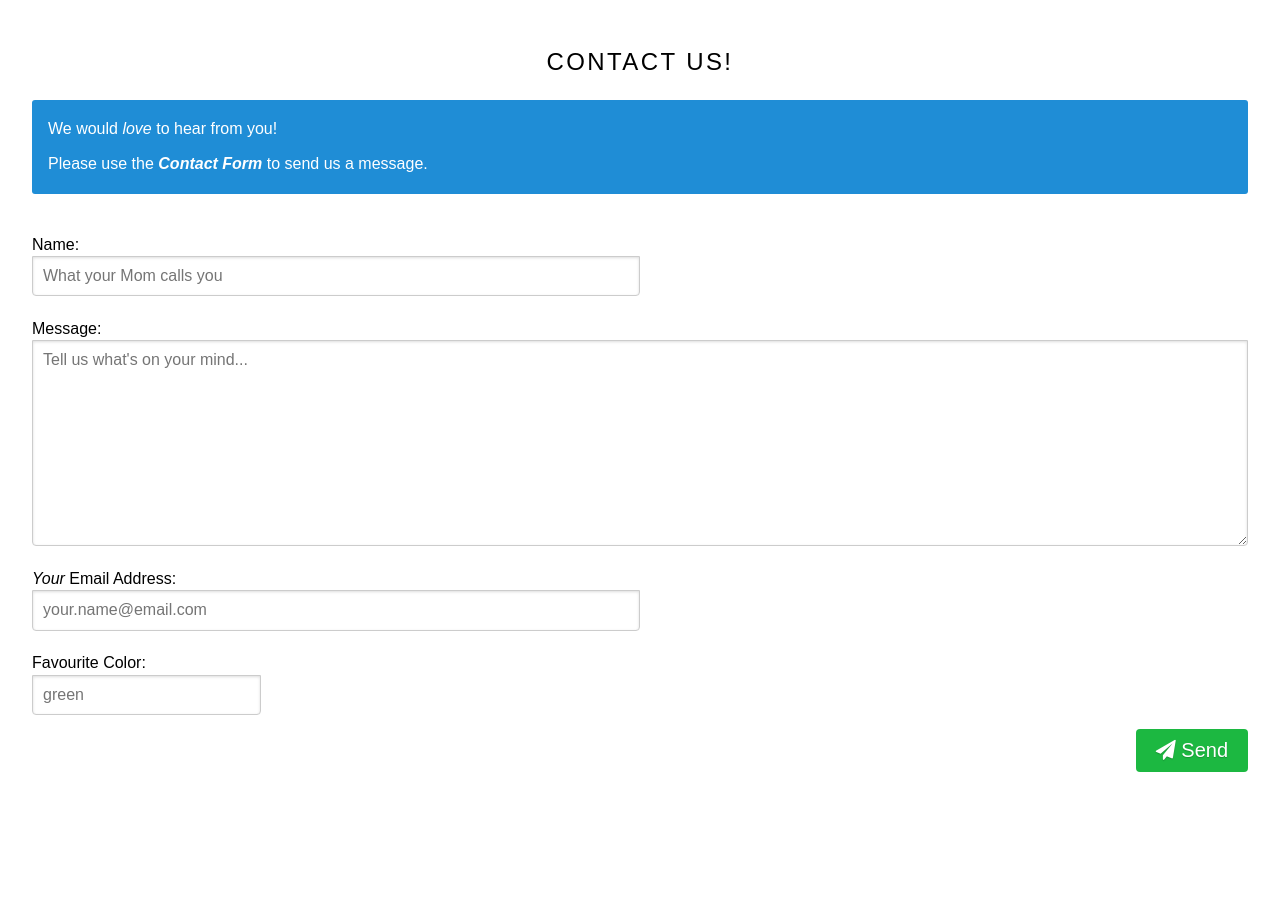
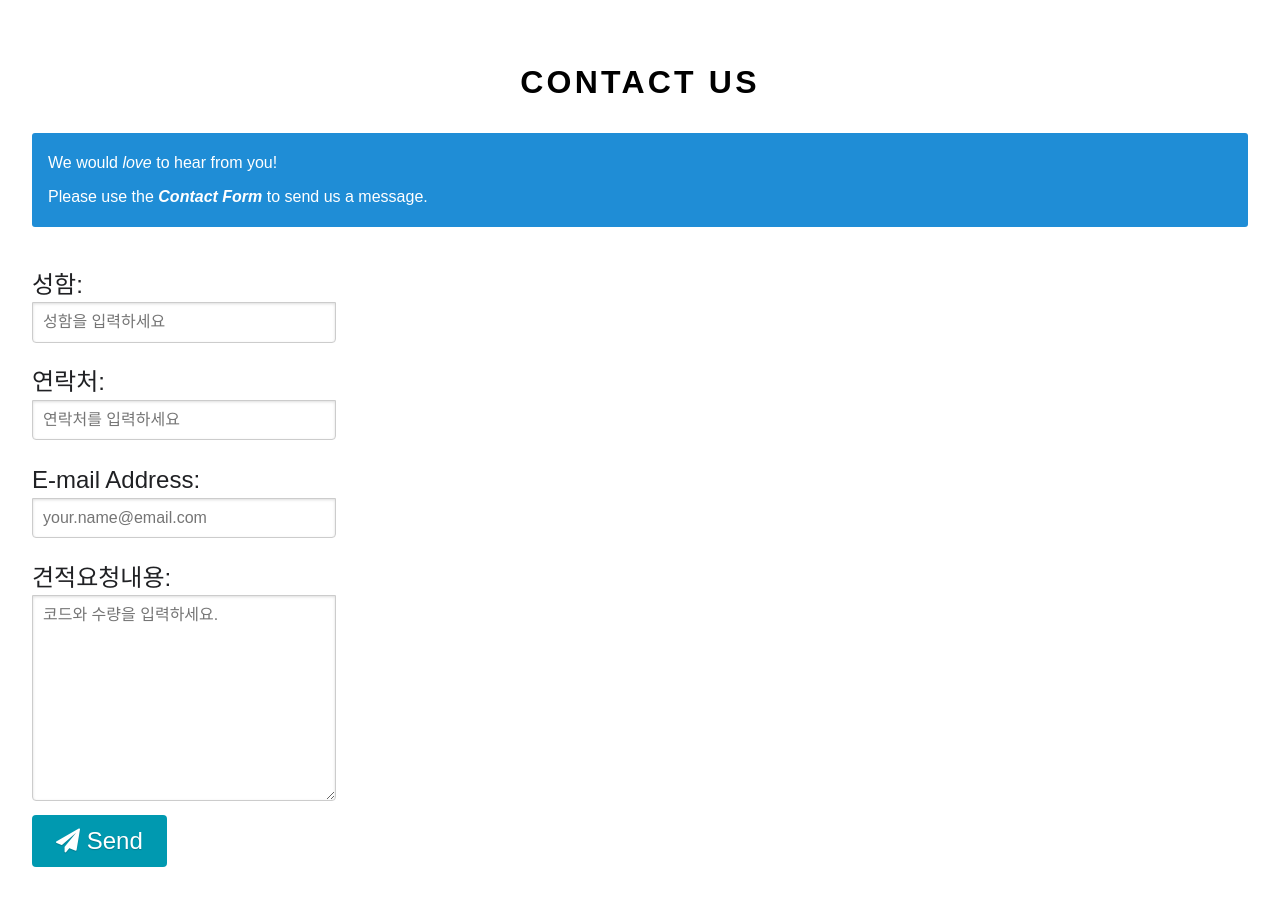
Before and after one commit to pangyoanoangyo/send_email, a plain HTML site: page send_to_mail.html in a window 1280 px wide. Before the commit the page ends 800 px from the top, so only its background shows below. Drawn offline with nearby package versions, Linux system fonts and the light colour scheme.

Commit message:
1st commit modify

```diff
--- a/package.json
+++ /dev/null
@@ -1,6 +0,0 @@
-{
-  "dependencies": {
-    "nodemailer": "^6.7.2",
-    "nodemailer-smtp-transport": "^2.7.4"
-  }
-}
--- a/send_to_mail.html
+++ b/send_to_mail.html
@@ -8,7 +8,7 @@
     </head>
 
     <body>
-        <h2 class="content-head is-center">Contact Us!</h2>
+        <h1 class="content-head is-center"><strong> Contact Us </strong></h1>
         <aside>
             <p>
                 We would
@@ -42,25 +42,21 @@
 
             <div class="form-elements">
                 <fieldset class="pure-group">
-                    <label for="name">Name:
+                    <label for="name">성함:
                     </label>
-                    <input id="name" name="name" placeholder="What your Mom calls you"/>
+                    <input id="name" name="name" placeholder="성함을 입력하세요"/>
                 </fieldset>
 
+                <div class="form-elements">
                     <fieldset class="pure-group">
-                    <label for="message">Message:
+                        <label for="phone">연락처:
                         </label>
-                    <textarea
-                        id="message"
-                        name="message"
-                        rows="10"
-                        placeholder="Tell us what's on your mind..."></textarea>
+                        <input id="phone" name="phone" placeholder="연락처를 입력하세요"/>
                     </fieldset>
 
                     <fieldset class="pure-group">
                         <label for="email">
-                        <em>Your</em>
-                        Email Address:</label>
+                            E-mail Address:</label>
                         <input
                             id="email"
                             name="email"
@@ -71,9 +67,14 @@
                     </fieldset>
 
                 <fieldset class="pure-group">
-                    <label for="color">Favourite Color:
+                    <label for="message">견적요청내용:
                     </label>
-                    <input id="color" name="color" placeholder="green"/>
+                    <textarea
+                        id="message"
+                        name="message"
+                        rows="10"
+                        required="required"
+                        placeholder="코드와 수량을 입력하세요."></textarea>
                 </fieldset>
 
                 <fieldset class="pure-group honeypot-field">
@@ -82,7 +83,6 @@
                         user is a spam bot.</label>
                     <input id="honeypot" type="text" name="honeypot" value=""/>
                 </fieldset>
-
                 <button class="button-success pure-button button-xlarge">
                     <i class="fa fa-paper-plane"></i>&nbsp;Send</button>
             </div>
@@ -93,13 +93,6 @@
                     <em>Thanks</em>
                     for contacting us! We will get back to you soon!</h2>
                 </div>
-
-            <div style="display:none" class="thankyou_message">
-                <!-- You can customize the thankyou message by editing the code below -->
-                    <h2><em>Thanks</em> for contacting us! We will get back to you soon!
-                    </h2>
-                </div>
-
                 <!-- 메일보낸후 메세지 띄우기-->
                 <script data-cfasync="false" type="text/javascript"
                 src="https://cdn.rawgit.com/dwyl/html-form-send-email-via-google-script-without-server/master/form-submission-handler.js"></script>
--- a/style.css
+++ b/style.css
@@ -25,18 +25,22 @@ textarea {
     color: white;
     border-radius: 4px;
     text-shadow: 0 1px 1px rgba(0, 0, 0, 0.2);
-    background: rgb(28, 184, 65);
+    background: #0099B0
     /* this is a green */
 }
 .button-xlarge {
-    font-size: 125%;
+    font-size: 150%;
 }
 button {
-    float: right;
+    justify-items: center;
 }
 #email,
+#phone,
 #name {
-    width: 50%;
+    width: 25%;
+}
+#message{
+    width: 25%;
 }
 .honeypot-field {
     display: none;
@@ -45,3 +49,8 @@ button {
     font-size: large;
     font-family: 'Segoe UI', Tahoma, Geneva, Verdana, sans-serif;
 }
+label{
+    font-size: 1.5rem;
+    color: #202124 ;
+    font-family:Arial, Helvetica, sans-serif
+}
```
Also changed, not shown: config.js (deleted, +0 -8 lines), main.js (deleted, +0 -29 lines), ref.js (deleted, +0 -30 lines), utils/mailer.js (deleted, +0 -26 lines), 1 other file. Lines whose indentation alone changed are shown as unchanged.
